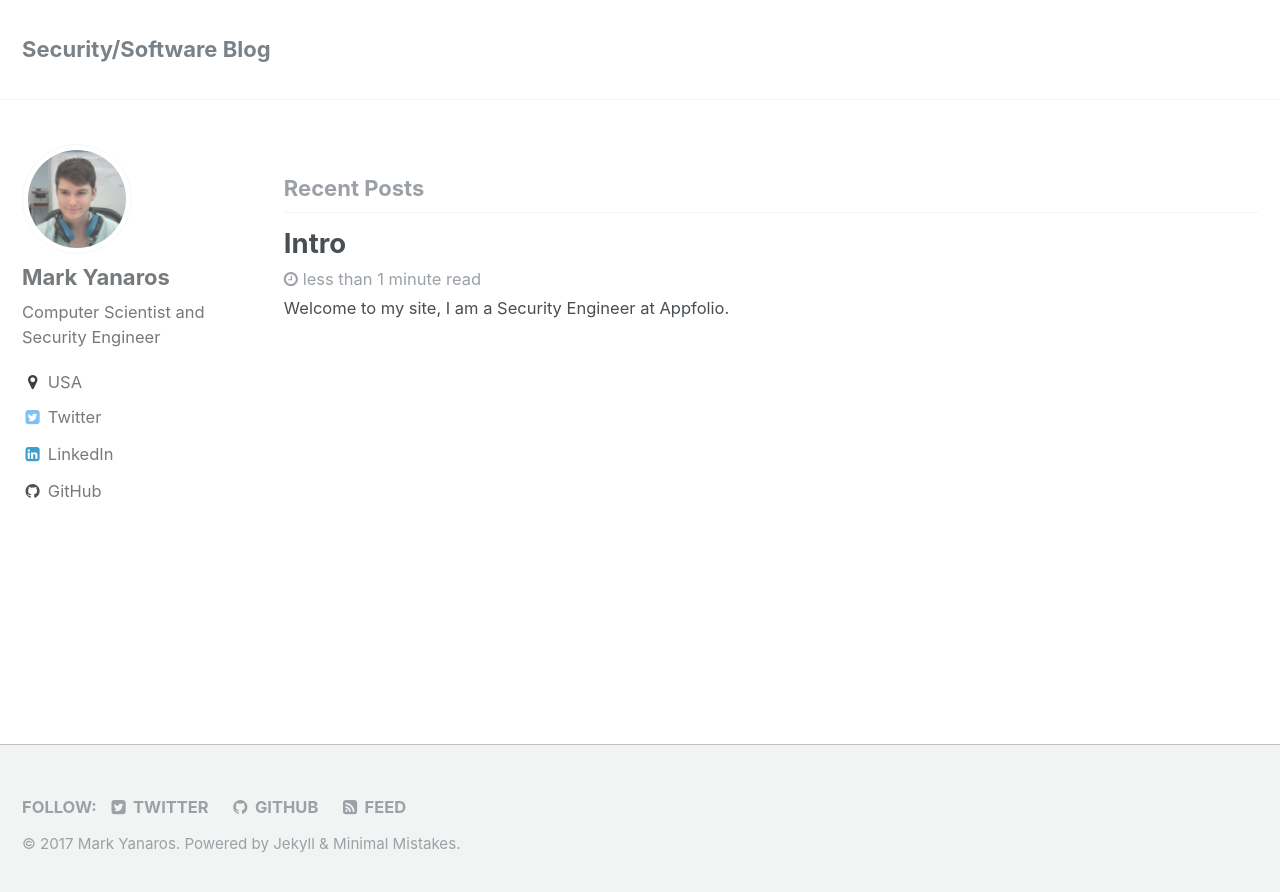
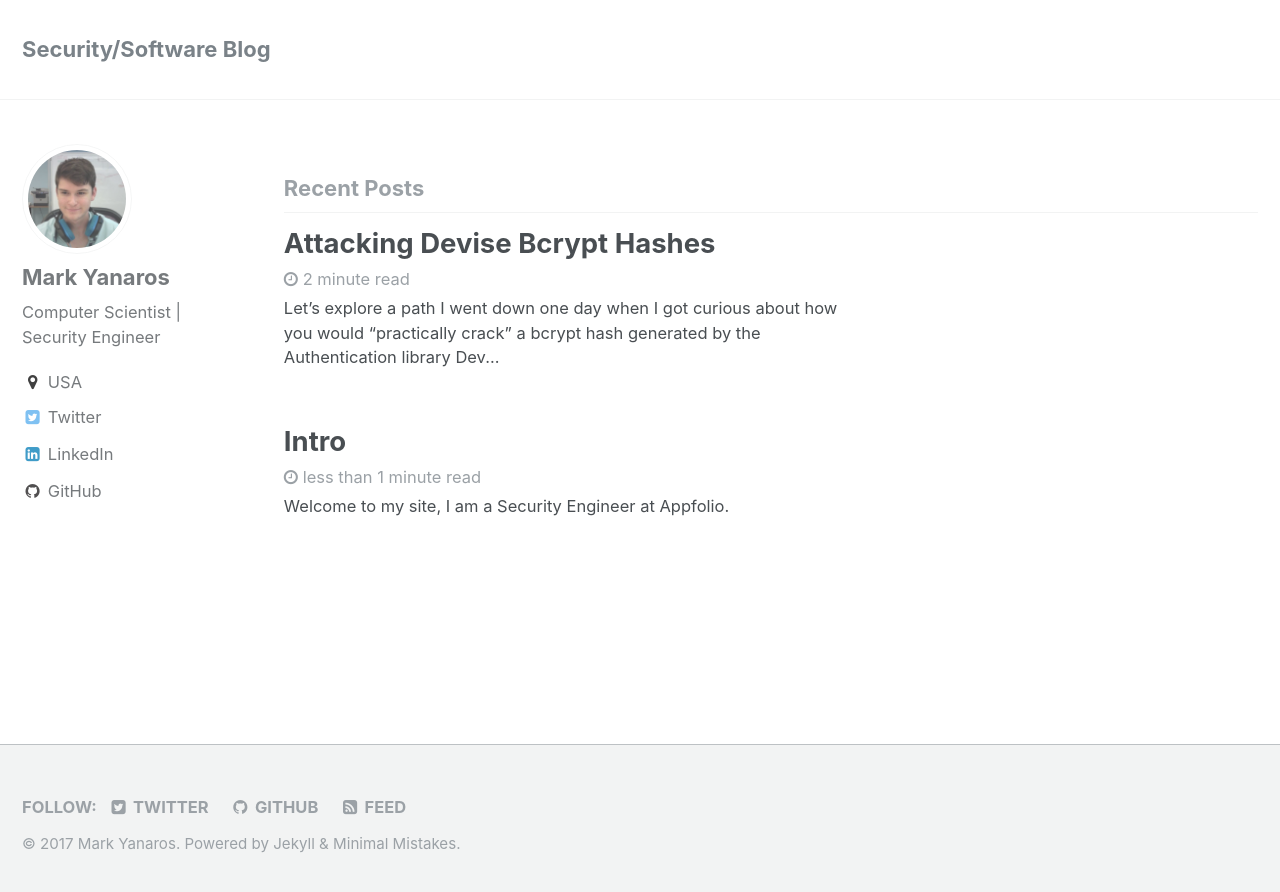
Before and after one commit to myanaros/myanaros.github.io, a Jekyll site: the page built from index.html, in a window 1280 px wide. Shown: the top 892 px of the page. Built offline with Jekyll 4.4.1, drawn with Linux system fonts in a browser that asks for light colours; the list of posts is cut into pages by our own code; part of the change alters nothing that is shown.

Commit message:
my - add attacking devise bcrypt hashes post

````diff
--- a/_config.yml
+++ b/_config.yml
@@ -82,7 +82,7 @@ analytics:
 author:
   name             : "Mark Yanaros"
   avatar           : "/assets/images/avatar.png"
-  bio              : "Computer Scientist and Security Engineer"
+  bio              : "Computer Scientist | Security Engineer"
   location         : "USA"
   email            :
   uri              :
--- /dev/null
+++ b/_posts/2017-11-09-attacking-devise-bcrypt-hashes.md
@@ -0,0 +1,117 @@
+Let's explore a path I went down one day when I got curious about how
+you would "practically crack" a bcrypt hash generated by the Authentication
+library [Devise](https://github.com/plataformatec/devise).
+
+I am not going to explain in mathematical language how [Bcrypt](https://github.com/codahale/bcrypt-ruby)
+or any of it's implementations work. But I have provided code that will allow
+you to check to see if a password was used to generate a specific Bcrypt hash.
+
+## The Scenario (or use case)
+
+Lets place ourselves in a scenario where you have access to a bcrypt hash on your _own_
+system. You have a rails app that connects to a mysql database, and you use
+Devise to manage your User model's encrypted password field.
+
+One day, you forget which one of your LastPass password manager passwords maps
+to the account you have on your own rails app.
+
+You decide to ssh into the host running your backend, and therefore your mysql
+database. Connecting to that database you retrieve the value of your User
+accounts _encrypted password_ field. You also read your config/devise.rb file
+and retrieve the pepper value.
+
+```bash
+markohwhy $ cat config/initializers/devise.rb | grep pepper
+config.pepper = "some long entropic string"
+```
+
+You gather your password list from LastPass, and place each password on it's own
+line in a file. That file will be your "Dictionary" for passwords that will be
+checked against the Bcrypt hash you retrieved from the database earlier.
+
+The password list might look like this... (but hopefully not)
+
+```
+123456
+qwerty
+eagles
+```
+
+The Bcrypt hash generated by Devise might look like
+
+`$2a$10$sR/ovbuzNdw5YZKItWq33eRKQ5lJ6hOk0AweL7ht25GQdHusPhR1G`
+
+So then you plug in
+
+```ruby
+hash = "$2a$10$sR/ovbuzNdw5YZKItWq33eRKQ5lJ6hOk0AweL7ht25GQdHusPhR1G"
+password_guess = "123456"
+pepper = "some long entropic string"
+```
+
+into
+
+<script src="https://gist.github.com/myanaros/53197bac420526033f385e510807bb8d.js"></script>
+
+Using the above code in the following way shows you the hash's password is
+"qwerty", as you can see in the ruby REPL session below:
+
+```ruby
+pry(main)> hash =
+"$2a$10$sR/ovbuzNdw5YZKItWq33eRKQ5lJ6hOk0AweL7ht25GQdHusPhR1G"
+pry(main)> password_guess = "123456"
+pry(main)> pepper = "some long entropic string"
+
+pry(main)> Dpc.crack_hash hash, password_guess, pepper
+=> false
+
+pry(main)> password_guess = "qwerty"
+
+pry(main)> Dpc.crack_hash hash, password_guess, pepper
+=> true
+```
+
+And wala, on the last call to crack_hash with "qwerty" as our password guess we
+are able to generate a matching BCrypt hash checksum. Meaning the password for
+that hash was "qwerty".
+
+Now armed with our recently forgotten password, we are able to sign into the
+rails app as the user with the "qwerty" password.
+
+## In closing
+
+You will realize that if you try to create your own bcrypt hash with the same
+password and pepper, you will still end up with a _DIFFERENT_ bcrypt hash even
+though the password is the same.
+
+This is due to the fact that BCrypt psuedo-randomly generates a salt for each
+Bcrypt hash, and places itself in the hash. It is actually prepended to the
+checksum of the hash.
+
+```ruby
+Bcrypt hash disected
+
+$2a$10$sR/ovbuzNdw5YZKItWq33eRKQ5lJ6hOk0AweL7ht25GQdHusPhR1G
+
+$2a$10$sR/ovbuzNdw5YZKItWq33e
+
+                             RKQ5lJ6hOk0AweL7ht25GQdHusPhR1G
+
+        salt                           checksum
+
+```
+
+As far as I am aware, there is no publicly known method for cracking BCrypt hashes
+that exploits a vulnerability in the cryptographic algorithm itself.
+
+Trying to crack a bcrypt hash through a dictionary attack is slow, due to the
+fact that bcrypt was implemented to be slow. The slow hashing algorithm coupled
+with built in salts means that Rainbow table attacks are impossible. This is
+because you cannot precompute hashes for every single password unless you
+created a table for each _random_ salt that you may or may not run into.
+
+All in all, use bcrypt! :)
+
+There is much more information on how Bcrypt works [here](https://github.com/codahale/bcrypt-ruby).
+
+Thank you for reading, feel free to contact me on my [LinkedIn](https://www.linkedin.com/in/markyanaros).
````
